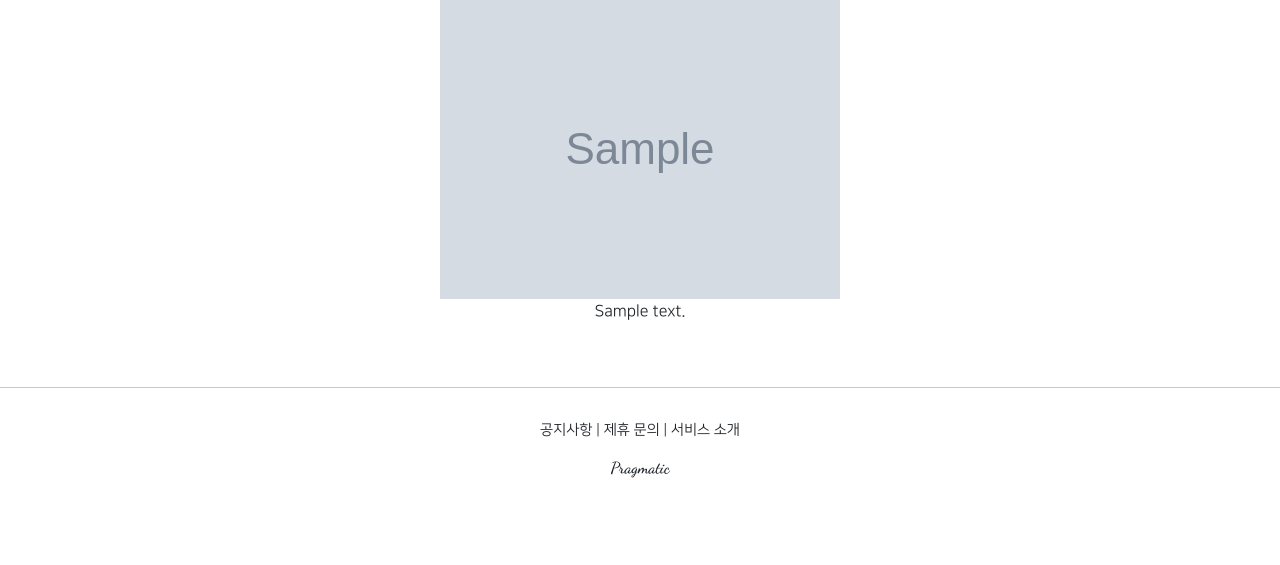
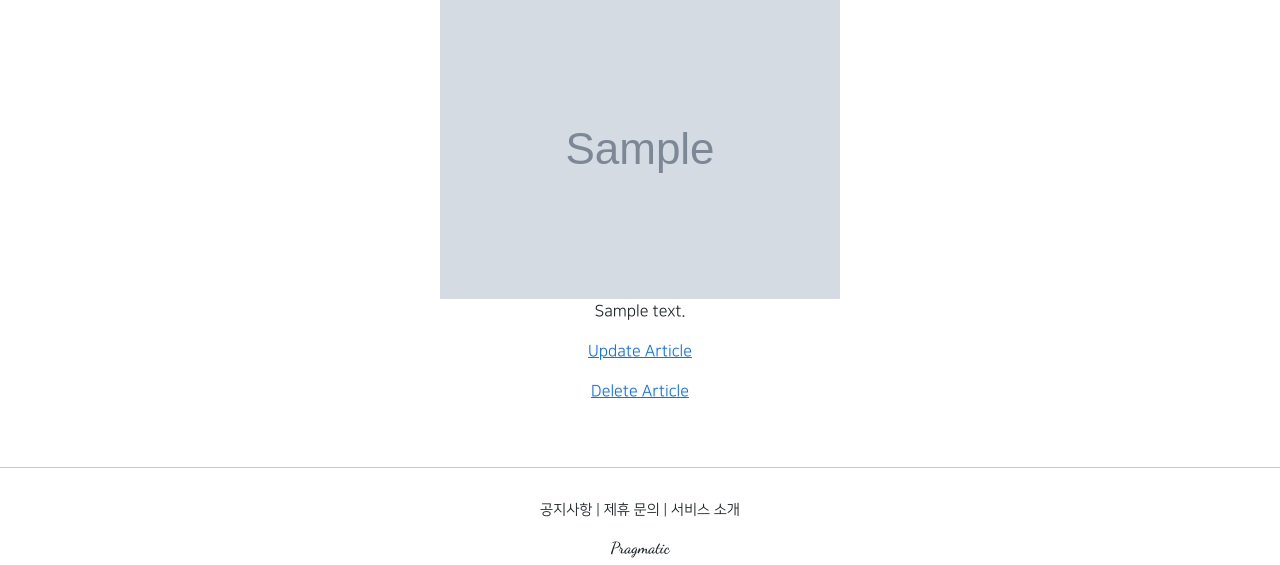
Before and after one commit to soohofather/CloneCoding_Pinterest, a Django app: page /articles/detail/1 in a window 1280 px wide. Shown: the part 266-831 px from the top of the page. Before the commit the page ends 744 px from the top, so only its background shows below. Run offline with Django 4.2, Linux system fonts and the light colour scheme; tables that the repository leaves empty hold one stand-in row (values such as "Sample post"); grey boxes marked "Sample" are stand-in pictures; some libraries are stand-ins or nearby versions.

Commit message:
django 35 course - bug

```diff
--- a/accountapp/templates/accountapp/hello_world.html
+++ b/accountapp/templates/accountapp/hello_world.html
@@ -7,7 +7,7 @@
         Hello world LIST!
       </h1>
 
-        <form action="/account/hello_world/" method="post">
+        <form action="/accounts/hello_world/" method="post">
             {% csrf_token %}
             <div>
                 <input type="text" name="hello_world_input">
--- a/articleapp/templates/articleapp/detail.html
+++ b/articleapp/templates/articleapp/detail.html
@@ -17,6 +17,13 @@
         {{ target_article.content }}
       </p>
 
+      <a href="{% url 'articleapp:update' pk=target_article.pk %}">
+        <p>Update Article</p>
+      </a>
+      <a href="{% url 'articleapp:delete' pk=target_article.pk %}">
+        <p>Delete Article</p>
+      </a>
+
     </div>
   </div>
 
--- a/articleapp/urls.py
+++ b/articleapp/urls.py
@@ -1,7 +1,7 @@
 from django.urls import path
 from django.views.generic import TemplateView
 
-from articleapp.views import ArticleCreateView, ArticleDetailView
+from articleapp.views import ArticleCreateView, ArticleDetailView, ArticleUpdateView, ArticleDeleteView
 
 app_name = "articleapp"
 
@@ -9,4 +9,6 @@ urlpatterns = [
     path('list/', TemplateView.as_view(template_name='articleapp/list.html'), name='list'),
     path('create/', ArticleCreateView.as_view(template_name='articleapp/create.html'), name='create'),
     path('detail/<int:pk>', ArticleDetailView.as_view(template_name='articleapp/detail.html'), name='detail'),
+    path('update/<int:pk>', ArticleUpdateView.as_view(template_name='articleapp/update.html'), name='update'),
+    path('delete/<int:pk>', ArticleDeleteView.as_view(template_name='articleapp/delete.html'), name='delete'),
 ]
--- a/articleapp/views.py
+++ b/articleapp/views.py
@@ -1,8 +1,9 @@
 from django.contrib.auth.decorators import login_required
-from django.urls import reverse
+from django.urls import reverse, reverse_lazy
 from django.utils.decorators import method_decorator
-from django.views.generic import CreateView, DetailView
+from django.views.generic import CreateView, DetailView, UpdateView, DeleteView
 
+from articleapp.decorators import article_ownership_required
 from articleapp.forms import ArticleCreationForm
 from articleapp.models import Article
 
@@ -14,7 +15,7 @@ from articleapp.models import Article
 @method_decorator(login_required, 'post')
 class ArticleCreateView(CreateView):
     model = Article
-    Form_class = ArticleCreationForm
+    form_class = ArticleCreationForm
     template_name = 'articleapp/create.html'
 
     def form_valid(self, form):
@@ -30,3 +31,22 @@ class ArticleDetailView(DetailView):
     model = Article
     context_object_name = 'target_article'
     template_name = 'articleapp/detail.html'
+
+@method_decorator(article_ownership_required, 'get')
+@method_decorator(article_ownership_required, 'post')
+class ArticleUpdateView(UpdateView):
+    model = Article
+    context_object_name = 'target_article'
+    form_class = ArticleCreationForm
+    template_name = 'articleapp/update.html'
+
+    def get_success_url(self):
+        return reverse('articleapp:detail', kwargs={'pk': self.object.pk})
+
+@method_decorator(article_ownership_required, 'get')
+@method_decorator(article_ownership_required, 'post')
+class ArticleDeleteView(DeleteView):
+    model = Article
+    context_object_name = 'target_article'
+    success_url = reverse_lazy('articleapp:list')
+    template_name = 'articleapp/delete.html'
```
Also changed, not shown: articleapp/decorators.py (added, +12 -0 lines), articleapp/templates/articleapp/delete.html (added, +19 -0 lines), articleapp/templates/articleapp/update.html (added, +19 -0 lines), media/article/KakaoTalk_20230703_060528999.jpg (added), media/article/KakaoTalk_20230703_060528999_NKkJFAn.jpg (added), media/article/Screenshot_20230726_215310_NAVER.jpg (added), media/article/Screenshot_20230726_215310_NAVER_4S9ZcIX.jpg (added).
